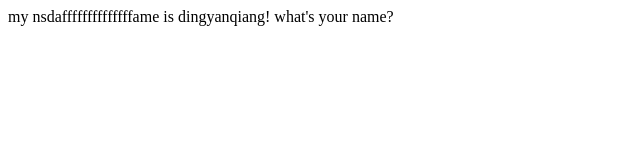
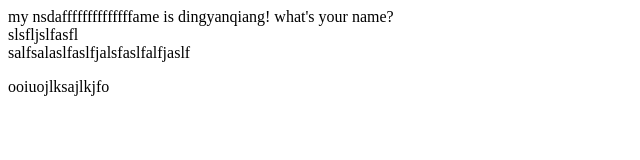
Before and after one commit to dingyanqiang/Helloworld, a plain HTML site: page index.html in a window 1280 px wide. Shown: the whole page, without its empty margins (0-640 px from the left). Drawn offline with Linux system fonts and the light colour scheme.

Commit message:
Update index.html

```diff
--- a/index.html
+++ b/index.html
@@ -5,5 +5,8 @@
 	</head>
 	<body>
 		<div>my nsdaffffffffffffffame is dingyanqiang! what's your name? </div>
+		<div>slsfljslfasfl</div>
+		<div>salfsalaslfaslfjalsfaslfalfjaslf</div>
+		<p>ooiuojlksajlkjfo</p>
 	</body>
 </html>
```
